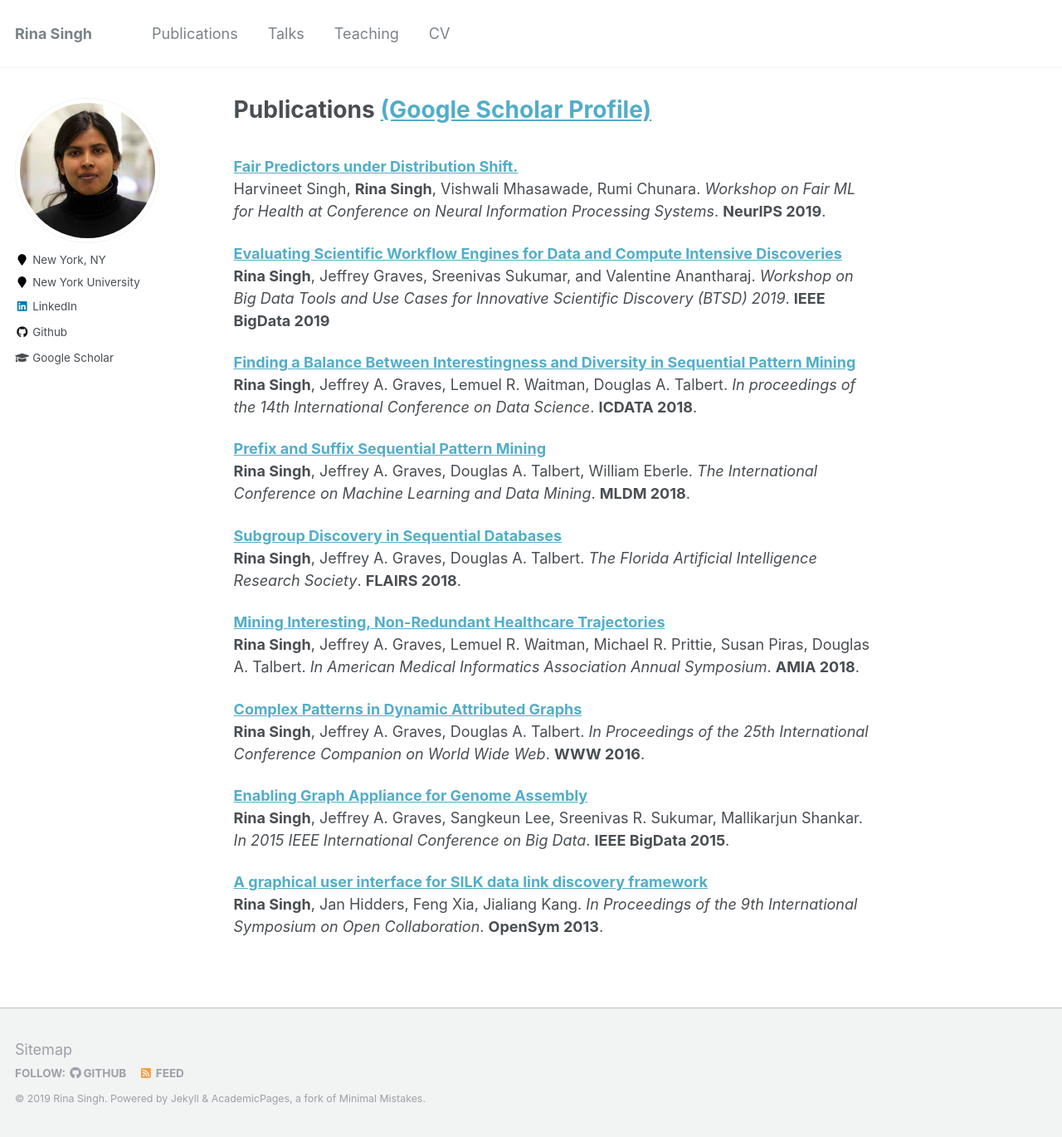
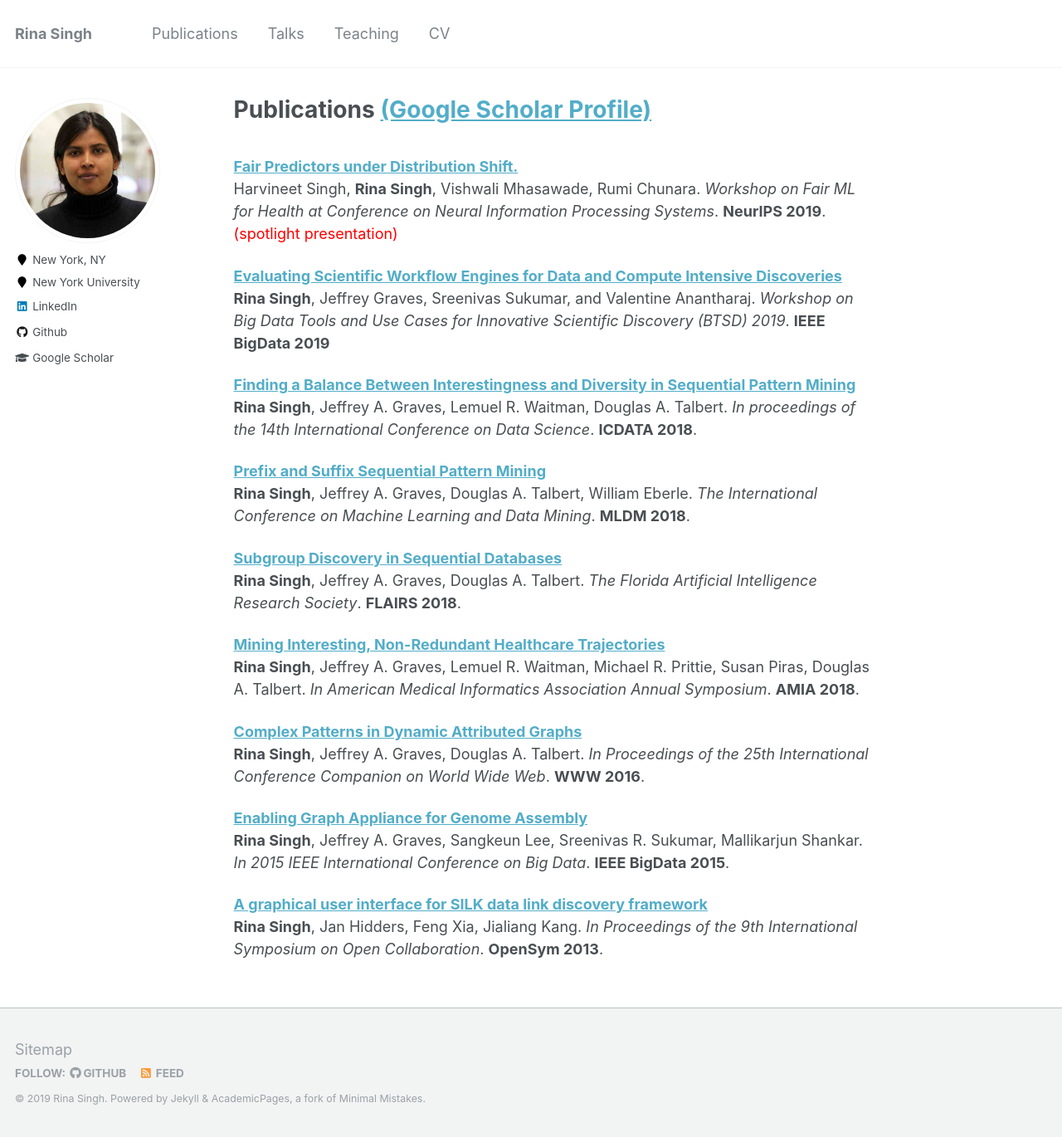
Before and after one commit to rsingh43/rsingh43.github.io, a Jekyll site: the page built from _pages/publications.md, in a window 1280 px wide and 1370 px high. Shown: the whole window at 83% size. Built offline with Jekyll 4.4.1, drawn with Linux system fonts in a browser that asks for light colours.

Commit message:
Update publications.md

```diff
--- a/_pages/publications.md
+++ b/_pages/publications.md
@@ -6,7 +6,7 @@ author_profile: true
 <br>
 <b>[Fair Predictors under Distribution Shift.](https://arxiv.org/abs/1911.00677)</b> <br>
 Harvineet Singh, <b>Rina Singh</b>, Vishwali Mhasawade, Rumi Chunara.
-<i>Workshop on Fair ML for Health at Conference on Neural Information Processing Systems</i>. <b>NeurIPS 2019</b>.
+<i>Workshop on Fair ML for Health at Conference on Neural Information Processing Systems</i>. <b>NeurIPS 2019</b>. <span style="color:red">(spotlight presentation)</span>
 
 <b>[Evaluating Scientific Workflow Engines for Data and Compute Intensive Discoveries](https://sites.google.com/view/btsd2019/home)</b> <br>
 <b>Rina Singh</b>, Jeffrey Graves, Sreenivas Sukumar, and Valentine Anantharaj.
```
